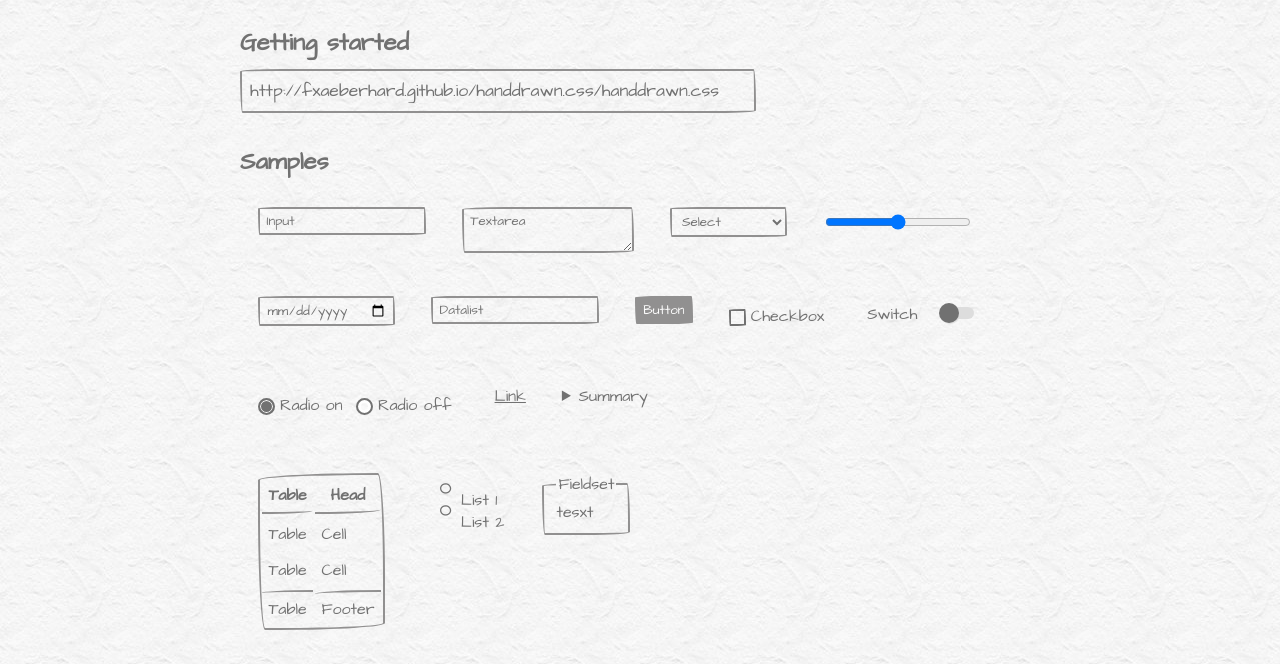
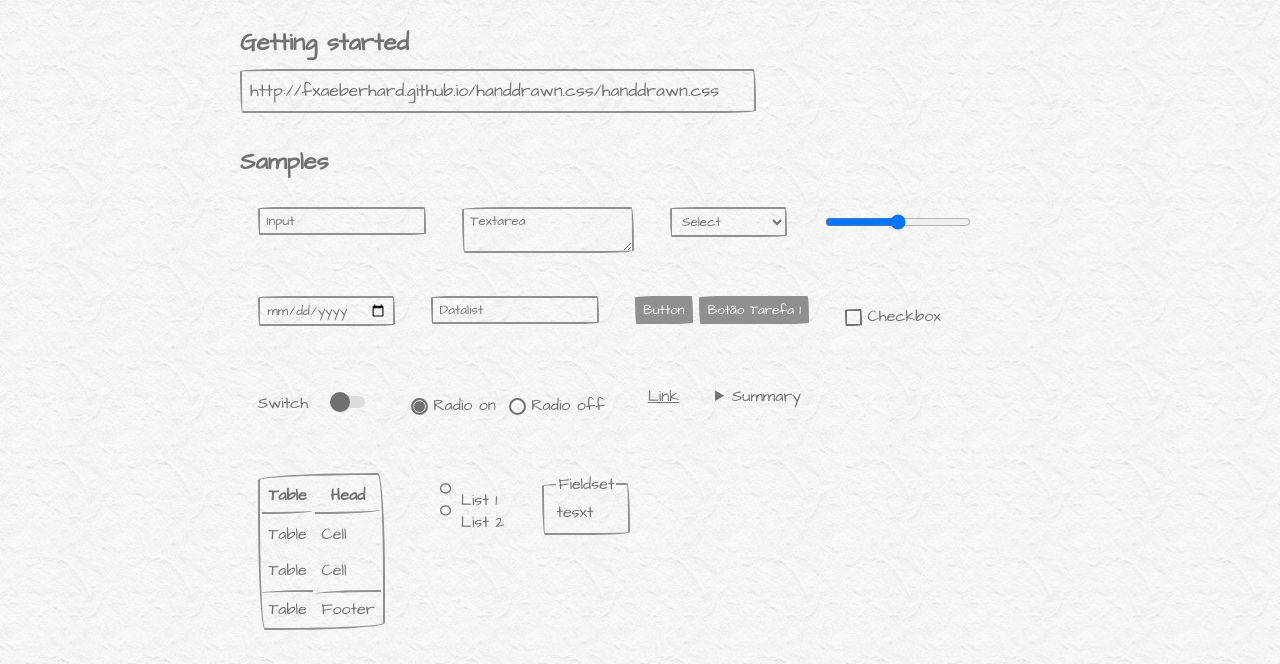
Before and after one commit to PauloMateusLeite/HandDraw, a website: page index.html in a window 1280 px wide. Shown: the part 137-801 px from the top of the page. Drawn offline with nearby package versions, Linux system fonts and the light colour scheme.

Commit message:
adicionado o botao da tarefa 1

```diff
--- a/index.html
+++ b/index.html
@@ -84,6 +84,7 @@
 
         <div class="hd-border">
           <button>Button</button>
+          <button>Botão Tarefa 1</button>
         </div>
           <!-- <input type="button" value="Button"> -->
 
```
